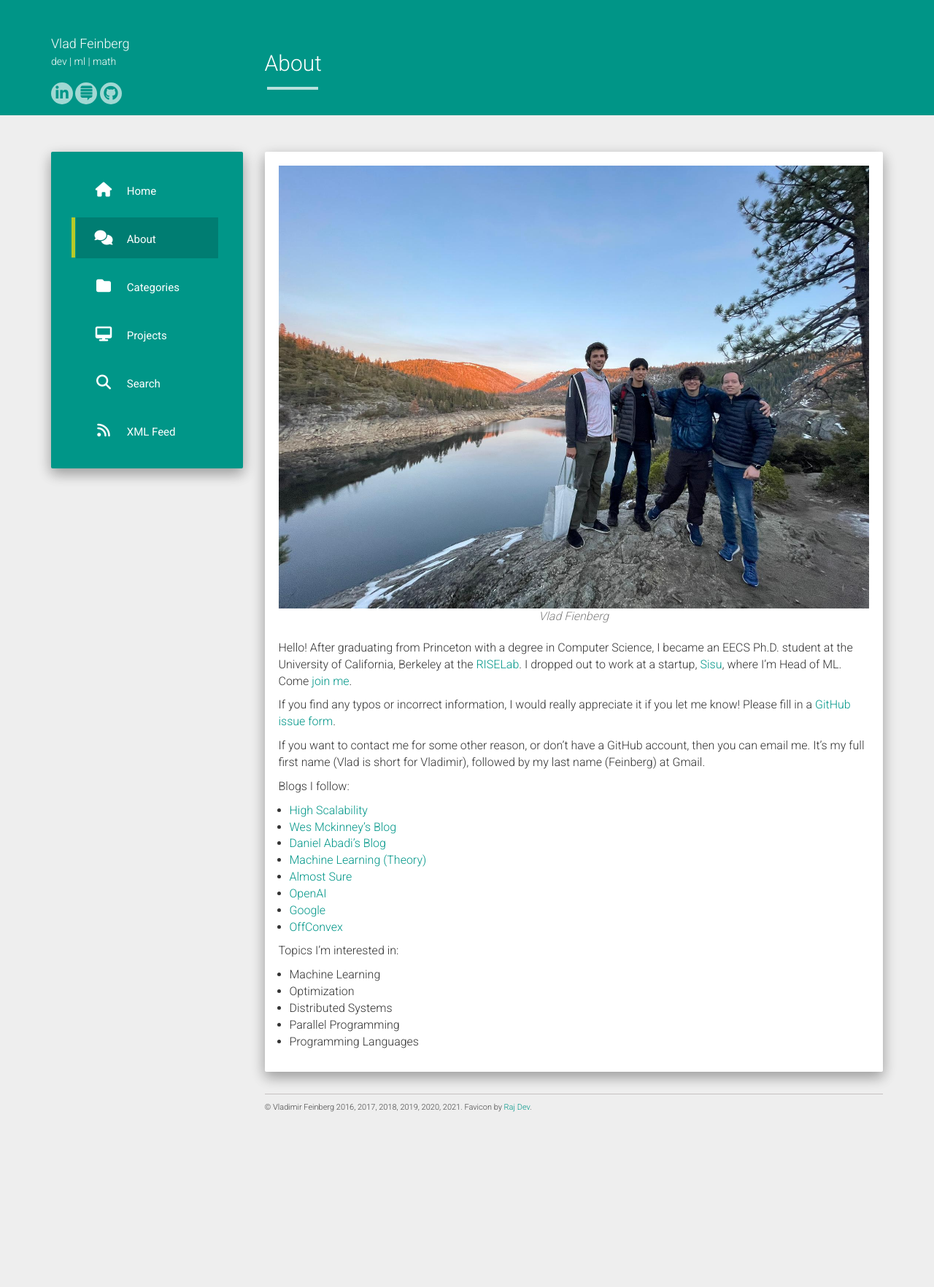
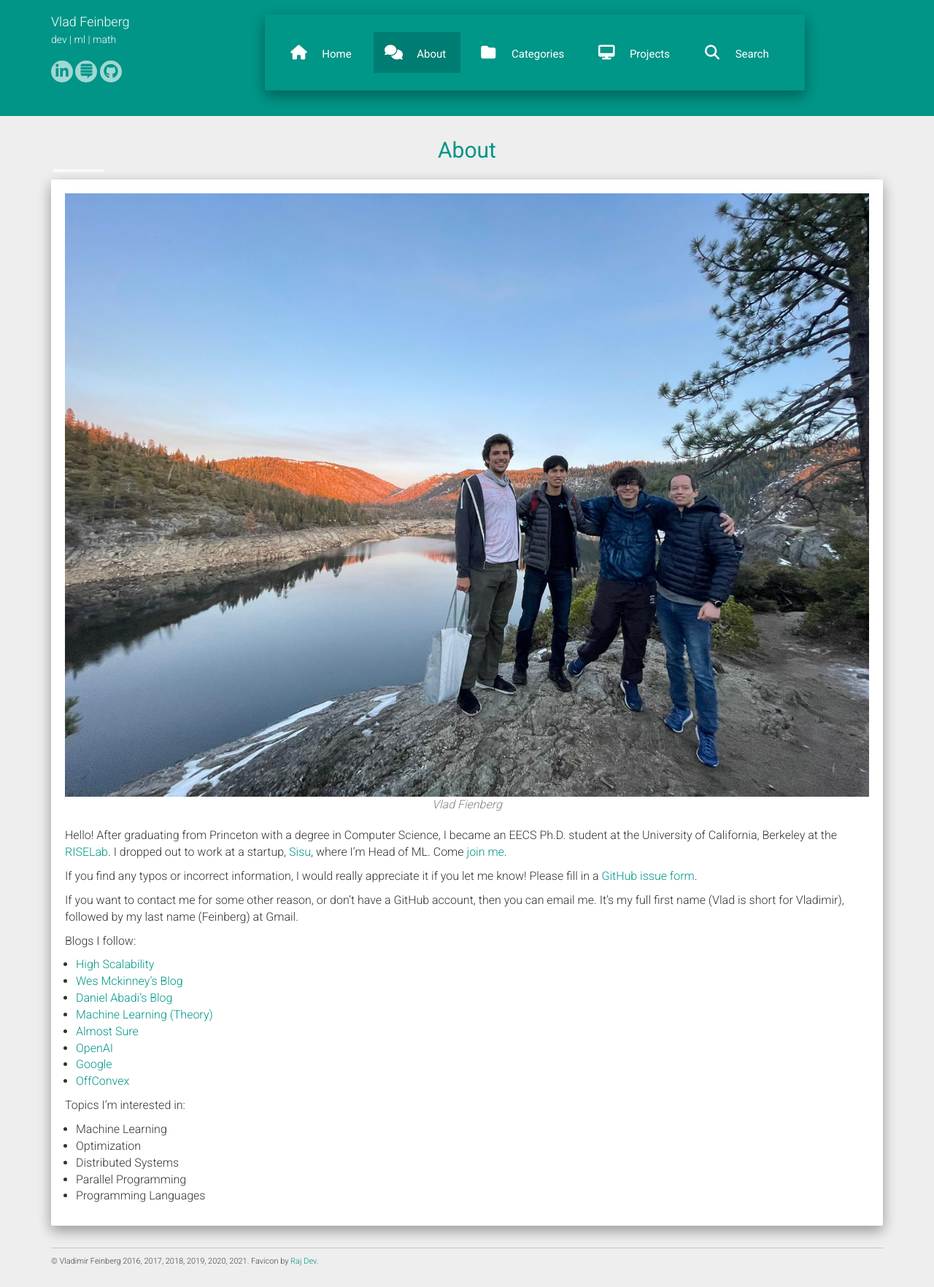
Before and after one commit to vlad17/vlad17.github.io, a Jekyll site: the page built from about.md, in a window 1280 px wide. Shown: the whole page at 73% size. Built offline with Jekyll 4.4.1, drawn with Linux system fonts in a browser that asks for light colours; nearby versions of some CDN libraries; before the commit the page ends 1553 px from its top, so only the background shows below that.

Commit message:
menu moved to site header

```diff
--- a/_config.yml
+++ b/_config.yml
@@ -22,9 +22,10 @@ urls:
     - text: Search
       url: /search.html
       icon: fa-search
-    - text: XML Feed
-      url: /feed.xml
-      icon: fa-feed
+    # vyom: temporary disable xml feed from header site navigation
+    # - text: XML Feed
+    #   url: /feed.xml
+    #   icon: fa-feed
 
 github: https://github.com/vlad17
 
--- a/_includes/navigation.html
+++ b/_includes/navigation.html
@@ -1,3 +1,5 @@
+<nav class="menu">
+	<div class="collapse navbar-collapse" style="padding: 0px" id="bs-example-navbar-collapse-1">
 		<ul class="list-separator nav navbar-nav well well-primary {{ page.layout }}">
 			{% for i in site.urls %}
 			{% assign current = nil %}
@@ -9,7 +11,15 @@
 			{% else %}
 			{% assign linkurl = i.url | prepend: site.baseurl %}
 			{% endif %}
-	{% if pageurl == menuurl or page.layout == i.layout %} {% assign current = 'current-menu-item' %} {% endif %}
-	<li class="col-lg-12 col-md-12 col-sm-4 col-xs-12 {{ current }} {{ pageurl }}"><a href="{{ linkurl }}"><i class="fa {{ i.icon }}"></i> {{ i.text }}</a></li>
+			{% if pageurl == menuurl or page.layout == i.layout %} {% assign current = 'current-menu-item' %} {% endif
+			%}
+			{% comment %}
+			<li class="col-lg-12 col-md-12 col-sm-4 col-xs-12 {{ current }} {{ pageurl }}"><a href="{{ linkurl }}"><i
+						class="fa {{ i.icon }}"></i> {{ i.text }}</a></li>
+			{% endcomment %}
+			<li class="{{ current }} {{ pageurl }}"><a href="{{ linkurl }}"><i
+						class="fa {{ i.icon }}"></i> {{ i.text }}</a></li>
 			{% endfor %}
 		</ul>
+	</div>
+</nav>
--- a/_includes/sidemenu.html
+++ /dev/null
@@ -1,5 +0,0 @@
-    <nav class="menu">
-    <div class="collapse navbar-collapse" style="padding: 0px" id="bs-example-navbar-collapse-1">
-    {% include navigation.html %}
-    </div>
-    </nav>
--- a/_layouts/default.html
+++ b/_layouts/default.html
@@ -1,11 +1,12 @@
 <!DOCTYPE html>
 <html>
+
 <head>
   <!-- Global site tag (gtag.js) - Google Analytics -->
   <script async src="https://www.googletagmanager.com/gtag/js?id=UA-131278425-1"></script>
   <script>
     window.dataLayer = window.dataLayer || [];
-          function gtag(){dataLayer.push(arguments);}
+    function gtag() { dataLayer.push(arguments); }
     gtag('js', new Date());
 
     gtag('config', 'UA-131278425-1');
@@ -99,21 +105,35 @@
             {% include social_links.html %}
           </div>
           <div class="navbar-header pull-right">
-            <button type="button" class="navbar-toggle collapsed" data-toggle="collapse" data-target="#bs-example-navbar-collapse-1" aria-expanded="false">
+            <button type="button" class="navbar-toggle collapsed" data-toggle="collapse"
+              data-target="#bs-example-navbar-collapse-1" aria-expanded="false">
               <span class="sr-only">Toggle navigation</span>
               <i class="fa fa-2x fa-bars"></i>
             </button>
           </div>
         </div>
         <div class="col-md-9 col-sm-8 col-xs-12">
+          {% comment %}
+          vyom:210623
+          upwork project https://www.upwork.com/jobs/Renovate-static-blog-HTML-and-CSS_%7E01065076083bfce051
+          Added site navigation to header
+          {% endcomment %}
+          {% include navigation.html %}
+        </div>
+        {% comment %}
+        vyom:210623
+        upwork project https://www.upwork.com/jobs/Renovate-static-blog-HTML-and-CSS_%7E01065076083bfce051
+        Moved blog title to whitespace
         <h2 class="blog-title-pro">{{ page.title }}</h2>
+        {% endcomment %}
         <p class="info">
           {% if page.date %}
           <span class="time">{{ page.date | date_to_string }}</span>
           {% endif %}
           {% if page.categories.size > 0 %}
           <span class="categories">
-        &raquo; {% for category in page.categories %}<a href="/category/{{ category }}">{{ category }}</a>{% if forloop.last == false %}, {% endif %}{% endfor %}
+            &raquo; {% for category in page.categories %}<a href="/category/{{ category }}">{{ category }}</a>{% if
+            forloop.last == false %}, {% endif %}{% endfor %}
           </span>
           {% endif %}
         </p>
@@ -123,17 +143,34 @@
   </div>
   <div class="container main outer">
     <div class="row">
-            <div class="col-md-3 col-xs-12">
+      {% comment %}
+      vyom:210623
+      upwork project https://www.upwork.com/jobs/Renovate-static-blog-HTML-and-CSS_%7E01065076083bfce051
+      Removed sidebar
+      {% endcomment %}
+      {% comment %} <div class="col-md-3 col-xs-12">
         {% include sidemenu.html %}
-            </div> <!-- end /.col-md-3 -->
+      </div> {% endcomment %}
 
-            <div class="col-md-9 col-xs-12 full">
+      {% comment %}
+      vyom:210623
+      upwork project https://www.upwork.com/jobs/Renovate-static-blog-HTML-and-CSS_%7E01065076083bfce051
+      Made content full width
+      {% endcomment %}
+      <div class="col-xs-12 full">
+        {% comment %}
+        vyom:210623
+        upwork project https://www.upwork.com/jobs/Renovate-static-blog-HTML-and-CSS_%7E01065076083bfce051
+        Moved blog title from site header
+        {% endcomment %}
+        <h2 class="blog-title-pro">{{ page.title }}</h2>
         {{ content }}
 
         <div class="row">
           <div class="col-md-12 col-xs-12 footer">
             <footer>
-                  © Vladimir Feinberg 2016, 2017, 2018, 2019, 2020, 2021. Favicon by <a href="https://freeicons.io/profile/714">Raj Dev</a>.
+              © Vladimir Feinberg 2016, 2017, 2018, 2019, 2020, 2021. Favicon by <a
+                href="https://freeicons.io/profile/714">Raj Dev</a>.
             </footer>
           </div>
         </div>
@@ -156,4 +193,5 @@
   <script src="{{ site.baseurl }}/static/js/main.js"></script>
   <script src="{{ site.baseurl }}/static/js/projects.js"></script>
 </body>
+
 </html>
--- a/static/css/main.css
+++ b/static/css/main.css
@@ -1,10 +1,23 @@
-.main.outer{padding-top: 50px;}
+/* vyom: 210623
+    upwork project : https://www.upwork.com/jobs/Renovate-static-blog-HTML-and-CSS_%7E01065076083bfce051
+    Reduced main container padding to remove unwanted whitespace
+.main.outer{padding-top: 50px;} */
+.main.outer {
+    padding-top: 10px;
+}
+
 .header-panel.shadow-z-2 {
     background-color: #009587;
-    padding: 50px 0 15px 0;
+    /* vyom: 210623
+    upwork project : https://www.upwork.com/jobs/Renovate-static-blog-HTML-and-CSS_%7E01065076083bfce051
+    Reduced top padding to make header thinner
+    padding: 50px 0 15px 0; */
+    padding: 20px 0 15px 0;
     width: 100%;
 }
-.full{ font-size: 16px; }
+.full {
+    font-size: 16px;
+}
 .logo-img {
     width: 56px;
     height: 56px;
@@ -18,7 +31,7 @@
     margin-top: 10px;
     letter-spacing: 2px;
 }
-.row-content{
+.row-content {
     vertical-align: top;
 }
 .row-picture {
@@ -38,10 +51,11 @@ p.info a {
     color: #fff;
     text-decoration: underline;
 }
-.full ul,.full ol {
+.full ul,
+.full ol {
     margin-left: 15px;
 }
-.full img{
+.full img {
     display: block;
     max-width: 100%;
     height: auto;
@@ -70,8 +84,10 @@ p.info a {
     margin: 5px 0;
 }
 
-.menu ul li a:hover, .menu ul li a:focus, li.current-menu-item > a{
-    background: #007D72;
+.menu ul li a:hover,
+.menu ul li a:focus,
+li.current-menu-item > a {
+    background: #007d72;
 }
 li.current-menu-item:before {
     content: "";
@@ -81,7 +97,7 @@ li.current-menu-item:before {
     position: absolute;
     left: 9px;
     vertical-align: middle;
-    background: #B8CA28;
+    background: #b8ca28;
 }
 .menu ul li a {
     font-size: 15px;
@@ -89,8 +105,19 @@ li.current-menu-item:before {
     cursor: pointer;
     display: block;
     text-decoration: none;
-    padding: 0 0 0 10px;
+    /* vyom: 210623
+    upwork project : https://www.upwork.com/jobs/Renovate-static-blog-HTML-and-CSS_%7E01065076083bfce051
+    Make left padding less */
+    padding: 0 0 0 0px;
+    /* vyom: 210623
+    upwork project : https://www.upwork.com/jobs/Renovate-static-blog-HTML-and-CSS_%7E01065076083bfce051
+    Give padding for selected link background color impression */
+    padding-right: 20px;
     color: #fff;
+    /* vyom: 210623
+    upwork project : https://www.upwork.com/jobs/Renovate-static-blog-HTML-and-CSS_%7E01065076083bfce051
+    Give space from siblings */
+    margin-right: 10px;
 }
 .home-subtitle {
     font-size: 26px;
@@ -99,18 +126,34 @@ li.current-menu-item:before {
     color: #01c87b;
     font-weight: 300;
 }
-h2.blog-title-pro{color: #fff;}
+/* vyom: 210623
+    upwork project : https://www.upwork.com/jobs/Renovate-static-blog-HTML-and-CSS_%7E01065076083bfce051
+    Updated blog title color to be visible in whitespace. Made bold and center as well.
+h2.blog-title-pro{color: #fff;} */
+h2.blog-title-pro {
+    color: #009587;
+    font-weight: bolder;
+    text-align: center;
+}
 h2.blog-title-pro:after {
     content: "";
     display: block;
     width: 70px;
     height: 4px;
-    margin-top: 16px;
+    /* vyom: 210623
+    upwork project : https://www.upwork.com/jobs/Renovate-static-blog-HTML-and-CSS_%7E01065076083bfce051
+    Reduced blog title margin
+    margin-top: 16px; */
+    margin-top: 10px;
     margin-left: 3px;
     background: rgba(255, 255, 255, 0.72);
 }
-span.tags{ margin: 0 2px;cursor: pointer;display: inline-block;}
-.card .card-image .card-image-headline-custom{
+span.tags {
+    margin: 0 2px;
+    cursor: pointer;
+    display: inline-block;
+}
+.card .card-image .card-image-headline-custom {
     position: absolute;
     margin-bottom: 0;
     bottom: 0px;
@@ -119,10 +162,10 @@ span.tags{ margin: 0 2px;cursor: pointer;display: inline-block;}
     padding: 5px 0 12px;
     color: #fff;
     font-size: 2em;
-    background: -moz-linear-gradient(bottom,  rgba(0,0,0,0) 0%, rgba(0,0,0,0.9) 83%, rgba(0,0,0) 100%);
-background: -webkit-linear-gradient(bottom,  rgba(0,0,0,0) 0%,rgba(0,0,0,0.9) 83%,rgba(0,0,0) 100%);
-background: linear-gradient(to bottom, rgba(0, 0, 0, 0) 0%,rgba(0,0,0,0.9) 83%,rgb(0, 0, 0) 100%);
-filter: progid:DXImageTransform.Microsoft.gradient( startColorstr='#00000000', endColorstr='#a6000000',GradientType=0 );
+    background: -moz-linear-gradient(bottom, rgba(0, 0, 0, 0) 0%, rgba(0, 0, 0, 0.9) 83%, rgba(0, 0, 0) 100%);
+    background: -webkit-linear-gradient(bottom, rgba(0, 0, 0, 0) 0%, rgba(0, 0, 0, 0.9) 83%, rgba(0, 0, 0) 100%);
+    background: linear-gradient(to bottom, rgba(0, 0, 0, 0) 0%, rgba(0, 0, 0, 0.9) 83%, rgb(0, 0, 0) 100%);
+    filter: progid:DXImageTransform.Microsoft.gradient( startColorstr='#00000000', endColorstr='#a6000000',GradientType=0 );
 }
 .card .card-footer a {
     margin: 0 !important;
@@ -133,7 +176,7 @@ filter: progid:DXImageTransform.Microsoft.gradient( startColorstr='#00000000', e
 #filters {
     margin: 0 0 25px 0;
 }
-.list-separator li > a i{
+.list-separator li > a i {
     width: 56px;
     height: 56px;
     text-align: center;
@@ -141,17 +184,18 @@ filter: progid:DXImageTransform.Microsoft.gradient( startColorstr='#00000000', e
     font-size: 20px;
 }
 .error {
-    color: #EF7272!important;
-    font-size: 12px!important;
+    color: #ef7272 !important;
+    font-size: 12px !important;
 }
 #portfolio-filter {
-        margin-top: 50px;
+    margin-top: 50px;
 }
 .navbar-toggle i {
-    color: #BCCCBF;
+    color: #bcccbf;
 }
-.menu .list-group-item-heading, .menu .list-group-item-text{
-    color:#fff!important;
+.menu .list-group-item-heading,
+.menu .list-group-item-text {
+    color: #fff !important;
 }
 @media (max-width: 768px) {
     #portfolio-filter {
@@ -159,7 +203,7 @@ filter: progid:DXImageTransform.Microsoft.gradient( startColorstr='#00000000', e
     }
 }
 footer {
-    border-top: 1px solid #C5C0C0;
+    border-top: 1px solid #c5c0c0;
     width: 100%;
     height: 10px;
     margin-top: 10px;
@@ -173,8 +217,7 @@ footer {
 .pager li.active a {
     background: rgba(89, 148, 129, 0.3);
 }
-.center-image
-{
+.center-image {
     margin: 0 auto;
     display: block;
 }
```
Also changed, not shown: other parts of _layouts/default.html (+7 -2 lines), _includes/sidemenu-deprecated.html (added, +10 -0 lines), static/css/vyom.scss (line endings or trailing spaces). Lines whose indentation alone changed are shown as unchanged.
